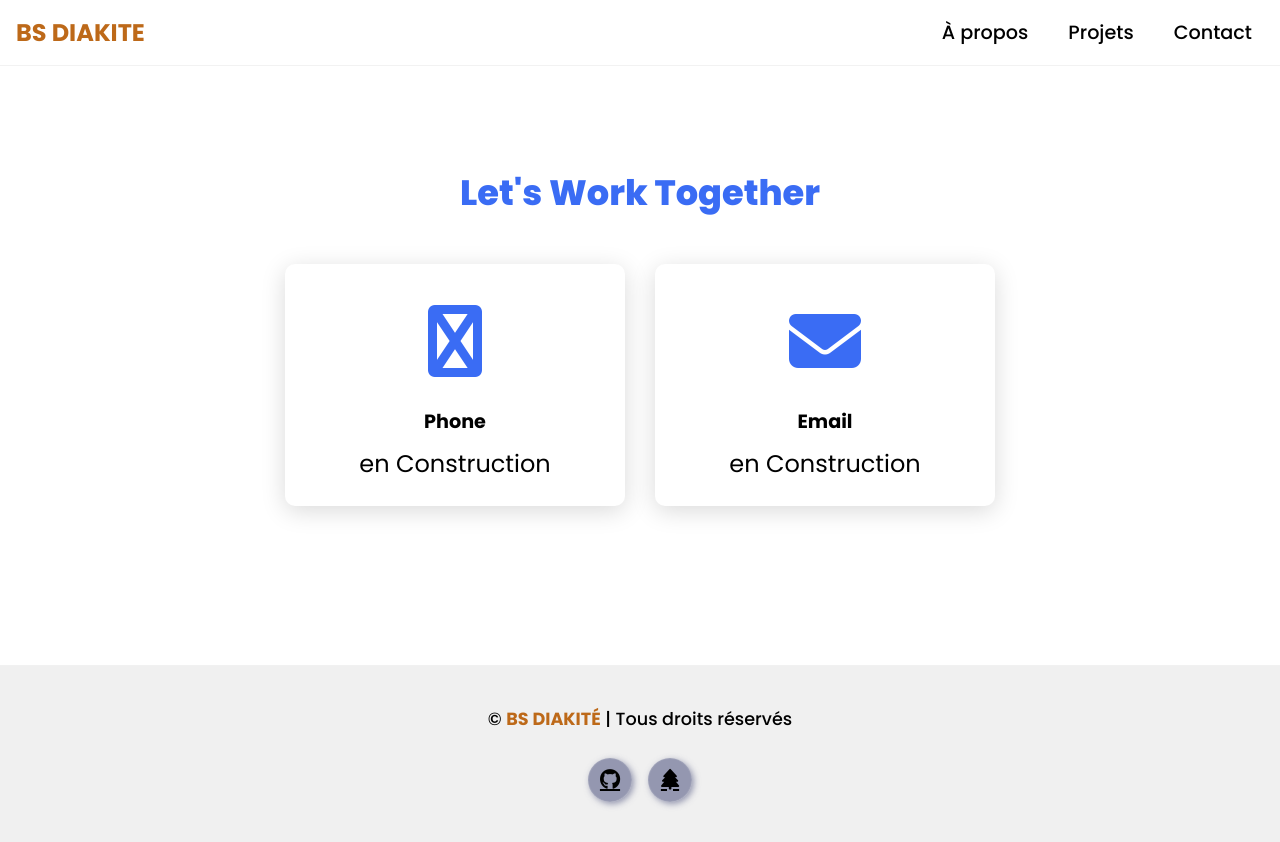
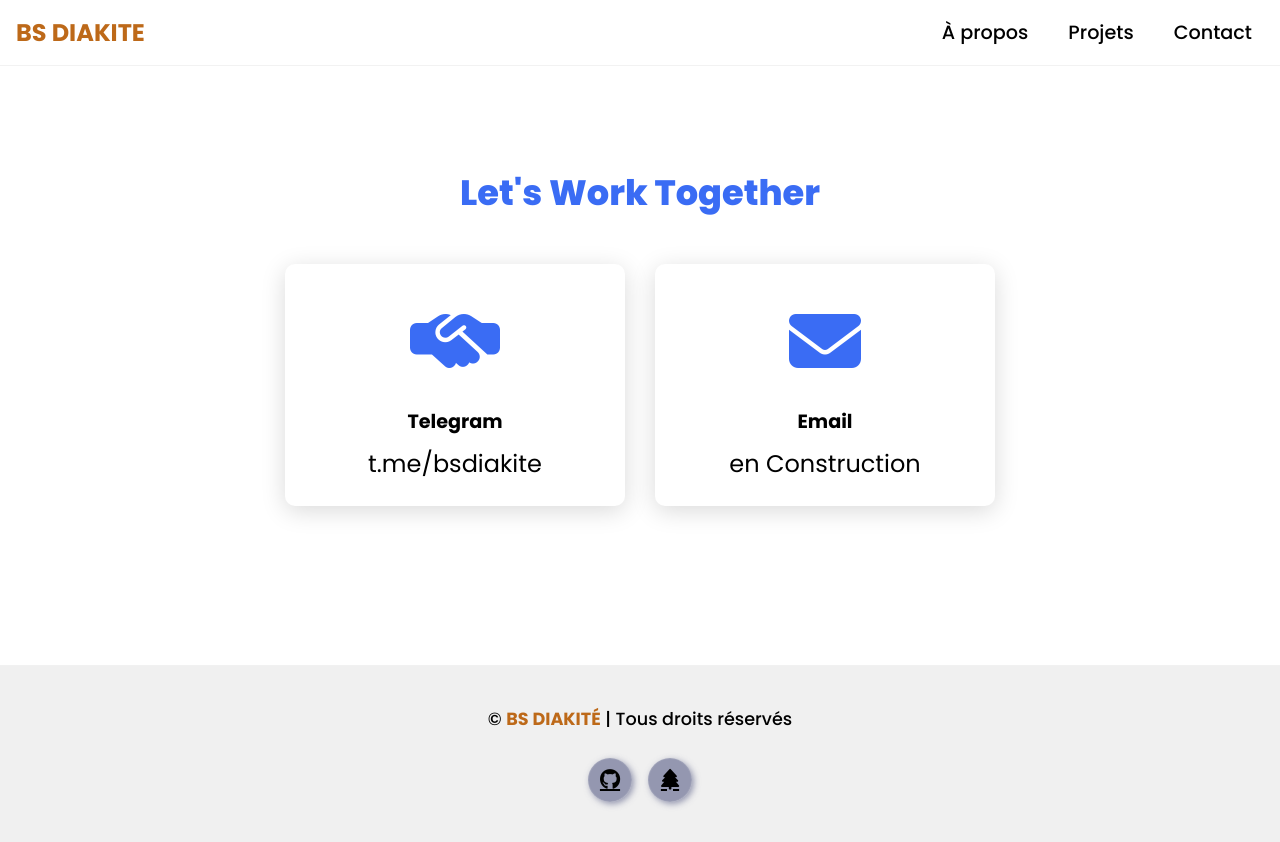
Before and after one commit to wdbsw/Portofolio-main, an Angular app: page /#/contact in a window 1280 px wide. Built offline with nearby package versions, Linux system fonts and the light colour scheme.

Commit message:
upadate News

```diff
--- a/src/app/Components/contact/contact.component.html
+++ b/src/app/Components/contact/contact.component.html
@@ -3,11 +3,13 @@
     <div class="content">
         <div class="card">
             <div class="icon">
-                <i class="fas fa-telegram"></i>
+                <i class="fas fa-handshake-simple"></i>
+
             </div>
             <div class="info">
-                <h3>Phone</h3>
-                <p>en Construction</p>
+                <h3>Telegram</h3>
+                <a href="https://t.me/bsdiakite">t.me/bsdiakite</a>
+
             </div>
         </div>
         <div class="card">
```
